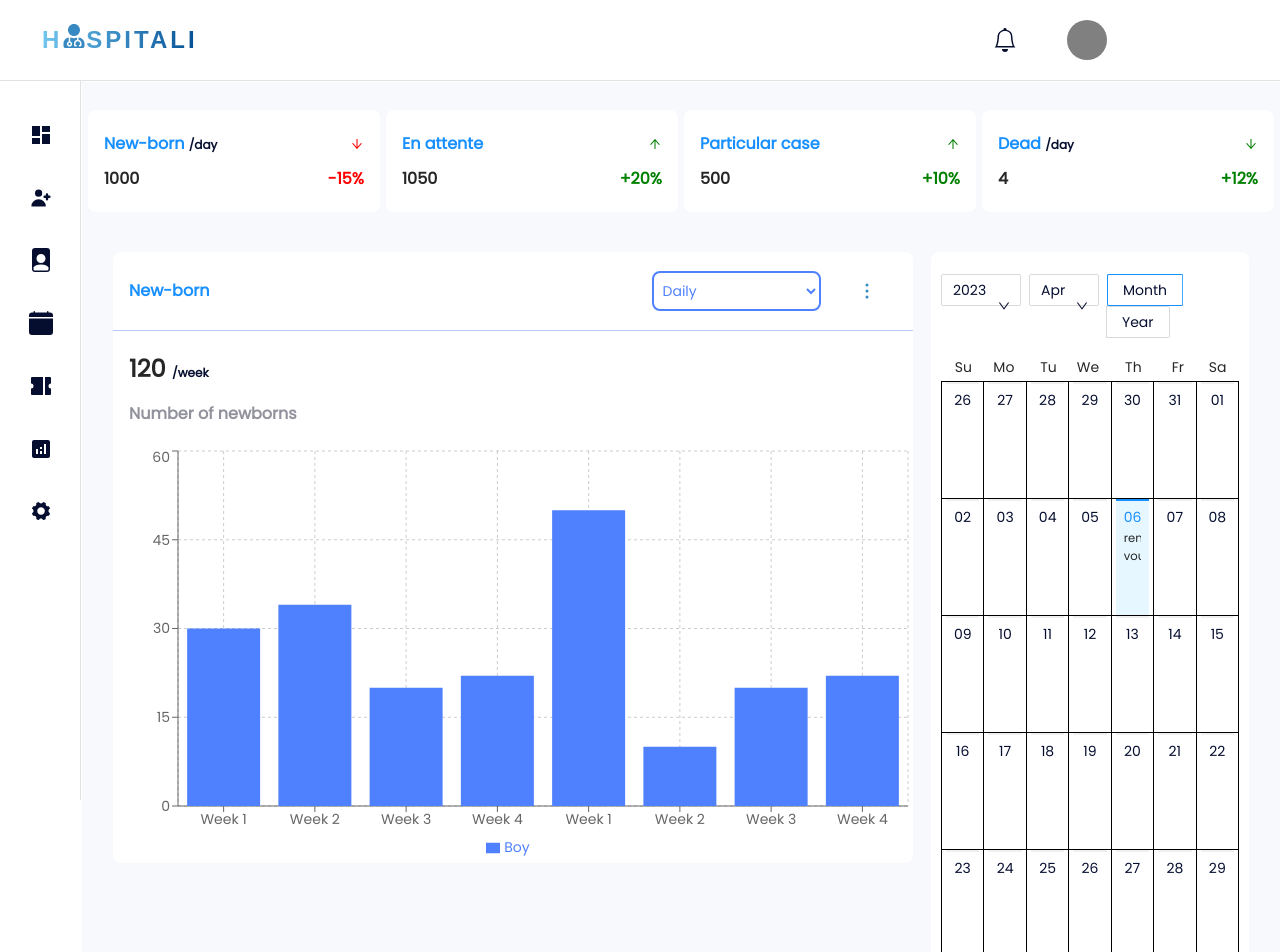
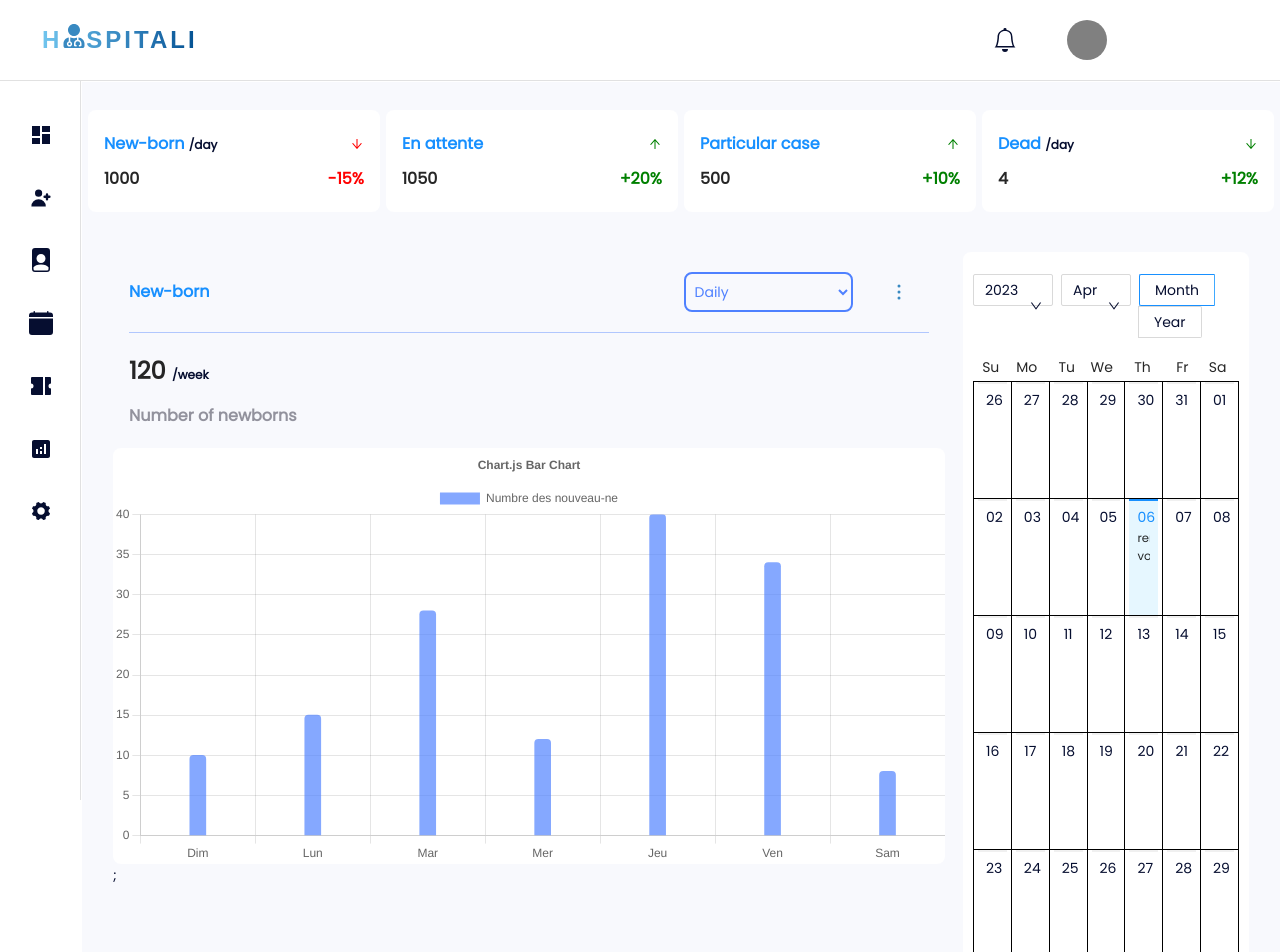
Before and after one commit to moumen26/PFE_SiteWeb, a React (Create React App) app in the folder frontend/: page / in a window 1280 px wide. Shown: the top 952 px of the page. Built offline with nearby package versions, Linux system fonts and the light colour scheme.

Commit message:
charts commit

```diff
--- a/frontend/package.json
+++ b/frontend/package.json
@@ -9,12 +9,13 @@
     "@testing-library/user-event": "^13.5.0",
     "antd": "^4.24.8",
     "axios": "^1.3.5",
+    "chart.js": "^4.2.1",
     "react": "^18.2.0",
+    "react-chartjs-2": "^5.2.0",
     "react-dom": "^18.2.0",
     "react-icons": "^4.8.0",
     "react-router-dom": "^6.9.0",
     "react-scripts": "5.0.1",
-    "recharts": "^2.5.0",
     "swiper": "^9.1.1",
     "web-vitals": "^2.1.4"
   },
--- a/frontend/src/App.css
+++ b/frontend/src/App.css
@@ -2515,7 +2515,7 @@ form.sign-in-form {
   gap: 18px;
 }
 
-.chart-container {
+.chart-dashboard1 {
   width: 832px;
   height: 611px;
   border-radius: 8px;
--- a/frontend/src/components/dashboardChart.jsx
+++ b/frontend/src/components/dashboardChart.jsx
@@ -1,54 +1,62 @@
+import React from "react";
 import { HiEllipsisVertical } from "react-icons/hi2";
 
-import React from "react";
 import {
-  BarChart,
-  Bar,
-  Cell,
-  XAxis,
-  YAxis,
-  CartesianGrid,
+  Chart as ChartJS,
+  CategoryScale,
+  LinearScale,
+  BarElement,
+  Title,
   Tooltip,
   Legend,
-  ResponsiveContainer,
-} from "recharts";
+} from "chart.js";
+import { Bar } from "react-chartjs-2";
+
+ChartJS.register(
+  CategoryScale,
+  LinearScale,
+  BarElement,
+  Title,
+  Tooltip,
+  Legend
+);
+
+const options = {
+  responsive: true,
+  scales: {
+    xAxes: [
+      {
+        barThickness: 6, // number (pixels) or 'flex'
+        maxBarThickness: 8, // number (pixels)
+      },
+    ],
+  },
+  plugins: {
+    legend: {
+      position: "top",
+    },
+    title: {
+      display: true,
+      text: "Chart.js Bar Chart",
+    },
+  },
+};
+
+const labels = ["Dim", "Lun", "Mar", "Mer", "Jeu", "Ven", "Sam"];
+const data = {
+  labels,
+  datasets: [
+    {
+      label: "Numbre des nouveau-ne",
+      data: [10, 15, 28, 12, 40, 34, 8],
+      backgroundColor: "rgb(79, 129, 255, 0.69)",
+      barThickness: 16,
+      borderRadius: 4,
+    },
+  ],
+};
 
 export default function MyChart() {
-  const data = [
-    {
-      name: "Week 1",
-      Boy: 30,
-    },
-    {
-      name: "Week 2",
-      Boy: 34,
-    },
-    {
-      name: "Week 3",
-      Boy: 20,
-    },
-    {
-      name: "Week 4",
-      Boy: 22,
-    },
-    {
-      name: "Week 1",
-      Boy: 50,
-    },
-    {
-      name: "Week 2",
-      Boy: 10,
-    },
-    {
-      name: "Week 3",
-      Boy: 20,
-    },
-    {
-      name: "Week 4",
-      Boy: 22,
-    },
-  ];
-
   return (
     <div className="chart-container">
       <div className="chart-header">
@@ -80,16 +88,7 @@ export default function MyChart() {
         </h2>
         <span className="title-chart">Number of newborns</span>
       </div>
-      <ResponsiveContainer width="100%" height="70%">
-        <BarChart data={data} width={300}>
-          <CartesianGrid strokeDasharray="3 3" />
-          <XAxis dataKey="name" />
-          <YAxis />
-          <Tooltip />
-          <Legend />
-          <Bar dataKey="Boy" fill="#4f81ff" width="16px" />
-        </BarChart>
-      </ResponsiveContainer>
+      <Bar className="chart-dashboard1" options={options} data={data} />;
     </div>
   );
 }
```
Also changed, not shown: 1 other file (tests, documents, lock files or other folders).
